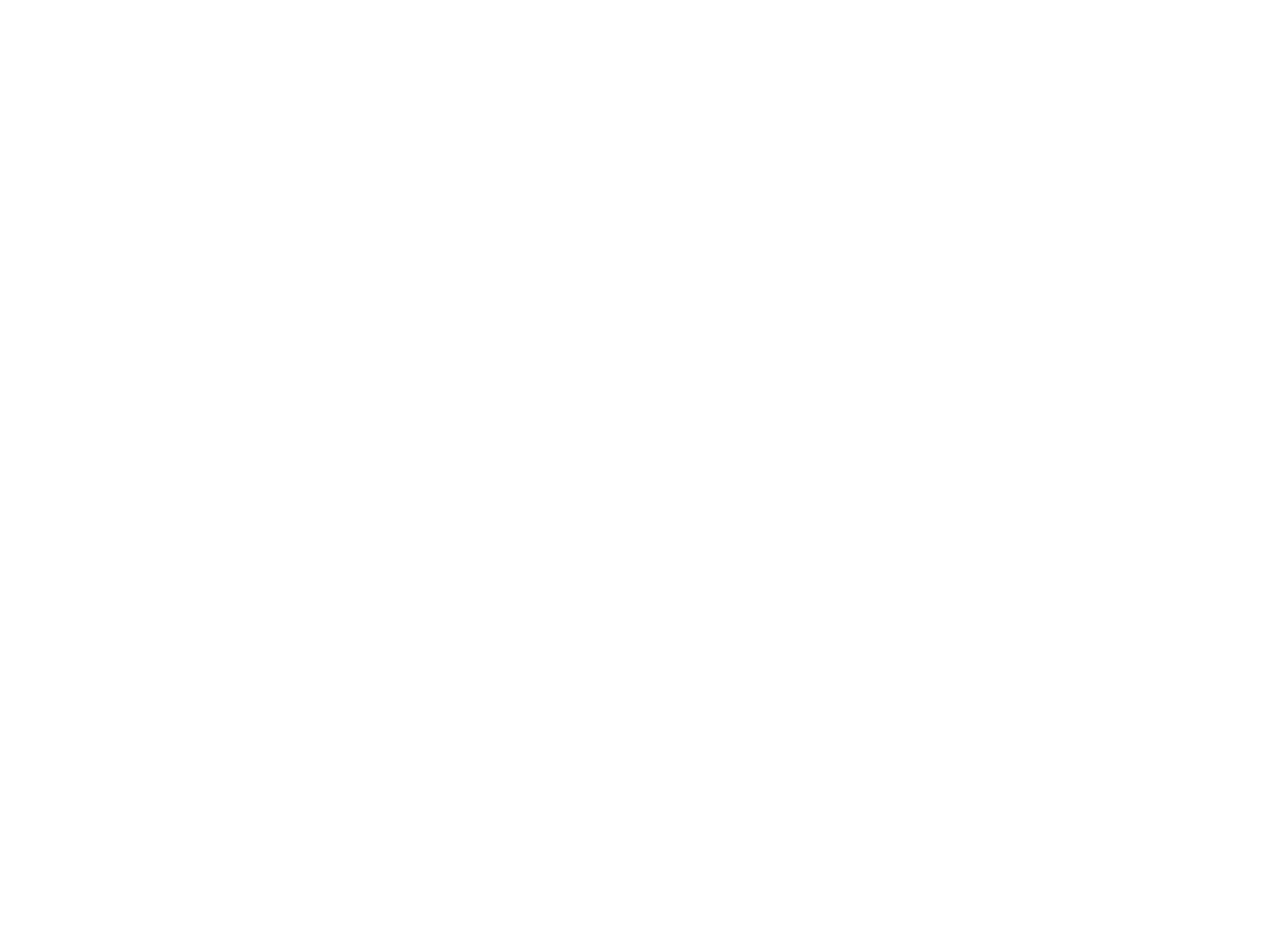
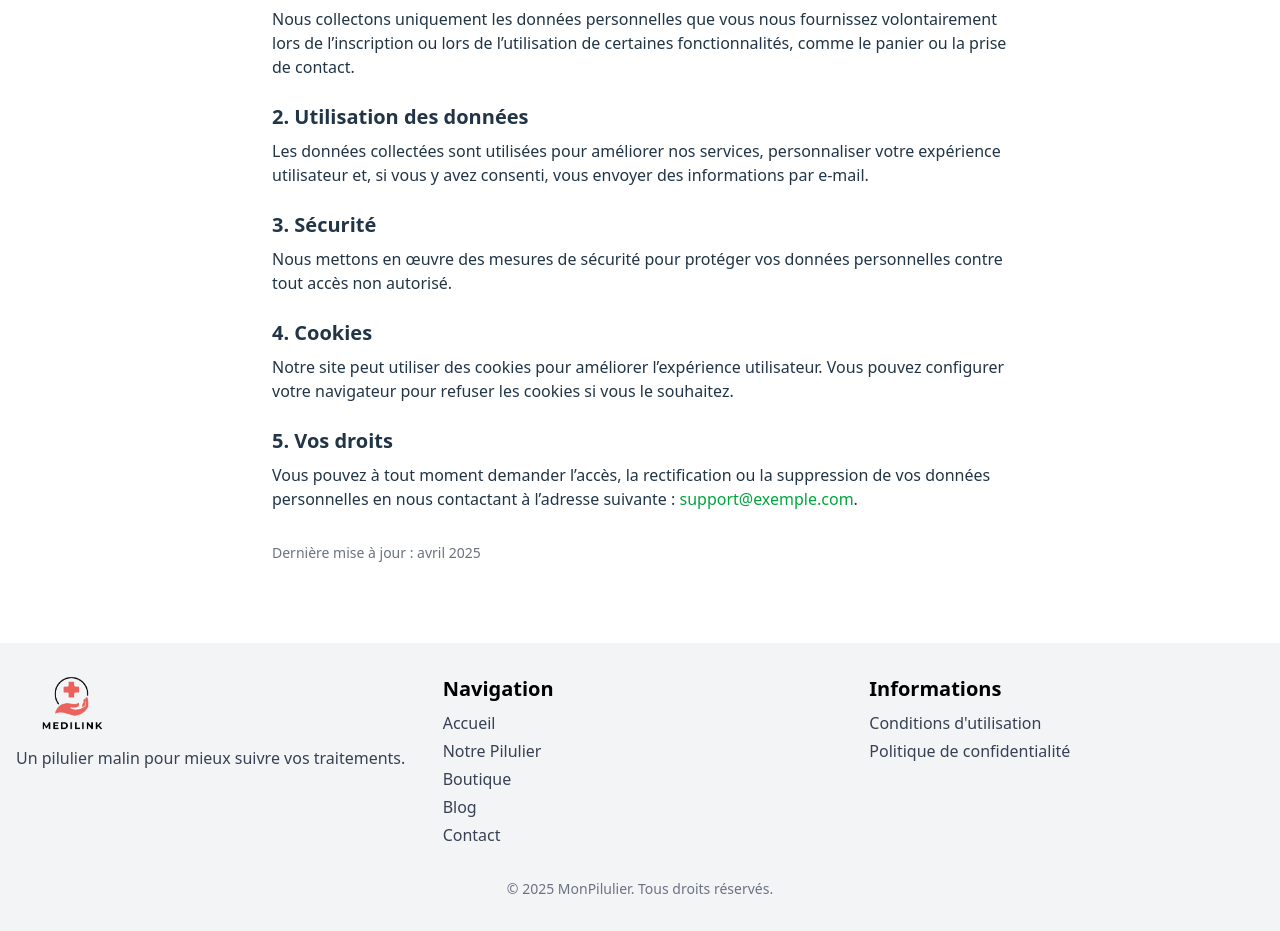
Before and after one commit to steeven-louk/medilink, a React (Vite) app: page /politique-confidentialite in a window 1280 px wide. Before the commit this address had no page. Shown: the part 260-1191 px from the top of the page. Before the commit the page ends 800 px from the top, so only its background shows below. Built offline with nearby package versions, Linux system fonts and the light colour scheme.

Commit message:
modification du footer et ajout de la page de condition de confidentialité

```diff
--- a/src/components/footer.jsx
+++ b/src/components/footer.jsx
@@ -1,17 +1,41 @@
 import React from 'react'
+import { Link } from 'react-router-dom'
 
 const Footer = () => {
   return (
-    // <footer className='md:p-4 p-2 bg-gray-800 text-center mt-5 font-semibold'>&copy;Copyright - 2025</footer>
-    <footer className="bg-gray-100 text-center py-6 text-sm text-gray-700">
-      <div className="container mx-auto">
-        <p>
-          © {new Date().getFullYear()} - Tous droits réservés.
-          {' '}
-          <a href="/conditions-utilisation" className="text-green-600 hover:underline">
-            Conditions d’utilisation
-          </a>
-        </p>
+    <footer className="bg-gray-100 text-gray-700 py-8 mt-12">
+      <div className="container mx-auto px-4 grid grid-cols-1 md:grid-cols-3 gap-8">
+        {/* Logo / Description */}
+        <div>
+          <img src="/assets/logo.png" alt="Logo" className="w-28 mb-4" />
+          <p>Un pilulier malin pour mieux suivre vos traitements.</p>
+        </div>
+
+        {/* Navigation rapide */}
+        <div>
+          <h3 className="font-semibold mb-2 text-xl text-black">Navigation</h3>
+          <ul className="space-y-1">
+            <li><Link to="/" className="hover:text-green-500">Accueil</Link></li>
+            <li><Link to="/notrePilulier" className="hover:text-green-500">Notre Pilulier</Link></li>
+            <li><Link to="/boutique" className="hover:text-green-500">Boutique</Link></li>
+            <li><Link to="/blogs" className="hover:text-green-500">Blog</Link></li>
+            <li><Link to="/contact" className="hover:text-green-500">Contact</Link></li>
+          </ul>
+        </div>
+
+        {/* Infos légales */}
+        <div>
+          <h3 className="font-semibold mb-2 text-xl text-black">Informations</h3>
+          <ul className="space-y-1">
+            <li><Link to="/conditions-utilisation" className="hover:text-green-500">Conditions d'utilisation</Link></li>
+            <li><Link to="/politique-confidentialite" className="hover:text-green-500">Politique de confidentialité</Link></li>
+          </ul>
+        </div>
+      </div>
+
+      {/* Copyright */}
+      <div className="text-center text-sm text-gray-500 mt-8">
+        &copy; {new Date().getFullYear()} MonPilulier. Tous droits réservés.
       </div>
     </footer>
   )
--- a/src/main.jsx
+++ b/src/main.jsx
@@ -17,6 +17,7 @@
 import Login from './pages/login/login.jsx'
 import ProtectedRoute from './middleware/protectedRoute.jsx'
 import { AuthProvider } from './store/authContext.jsx'
+import PolitiqueConfidentialite from './pages/confidentialite/confidentialite.jsx'
 
 const router = createBrowserRouter([
   {
@@ -52,6 +53,10 @@
   element:<ConditionsUtilisation/>,
 },
 {
+  path: "/politique-confidentialite",
+  element: <PolitiqueConfidentialite />,
+},
+{
   path:"/cart",
   element:(
     <ProtectedRoute>
--- /dev/null
+++ b/src/pages/confidentialite/confidentialite.jsx
@@ -0,0 +1,42 @@
+import React from 'react';
+
+const PolitiqueConfidentialite = () => {
+  return (
+    <div className="container mx-auto px-4 py-8 max-w-3xl">
+      <h1 className="text-3xl font-bold mb-4 text-green-600">Politique de confidentialité</h1>
+
+      <p className="mb-4">
+        Cette politique de confidentialité décrit comment nous collectons, utilisons et protégeons les informations que vous nous fournissez lorsque vous utilisez notre site web.
+      </p>
+
+      <h2 className="text-xl font-semibold mt-6 mb-2">1. Informations collectées</h2>
+      <p className="mb-4">
+        Nous collectons uniquement les données personnelles que vous nous fournissez volontairement lors de l’inscription ou lors de l’utilisation de certaines fonctionnalités, comme le panier ou la prise de contact.
+      </p>
+
+      <h2 className="text-xl font-semibold mt-6 mb-2">2. Utilisation des données</h2>
+      <p className="mb-4">
+        Les données collectées sont utilisées pour améliorer nos services, personnaliser votre expérience utilisateur et, si vous y avez consenti, vous envoyer des informations par e-mail.
+      </p>
+
+      <h2 className="text-xl font-semibold mt-6 mb-2">3. Sécurité</h2>
+      <p className="mb-4">
+        Nous mettons en œuvre des mesures de sécurité pour protéger vos données personnelles contre tout accès non autorisé.
+      </p>
+
+      <h2 className="text-xl font-semibold mt-6 mb-2">4. Cookies</h2>
+      <p className="mb-4">
+        Notre site peut utiliser des cookies pour améliorer l’expérience utilisateur. Vous pouvez configurer votre navigateur pour refuser les cookies si vous le souhaitez.
+      </p>
+
+      <h2 className="text-xl font-semibold mt-6 mb-2">5. Vos droits</h2>
+      <p className="mb-4">
+        Vous pouvez à tout moment demander l’accès, la rectification ou la suppression de vos données personnelles en nous contactant à l’adresse suivante : <a href="mailto:support@exemple.com" className="text-green-600 underline">support@exemple.com</a>.
+      </p>
+
+      <p className="mt-8 text-sm text-gray-500">Dernière mise à jour : avril 2025</p>
+    </div>
+  );
+};
+
+export default PolitiqueConfidentialite;
```
